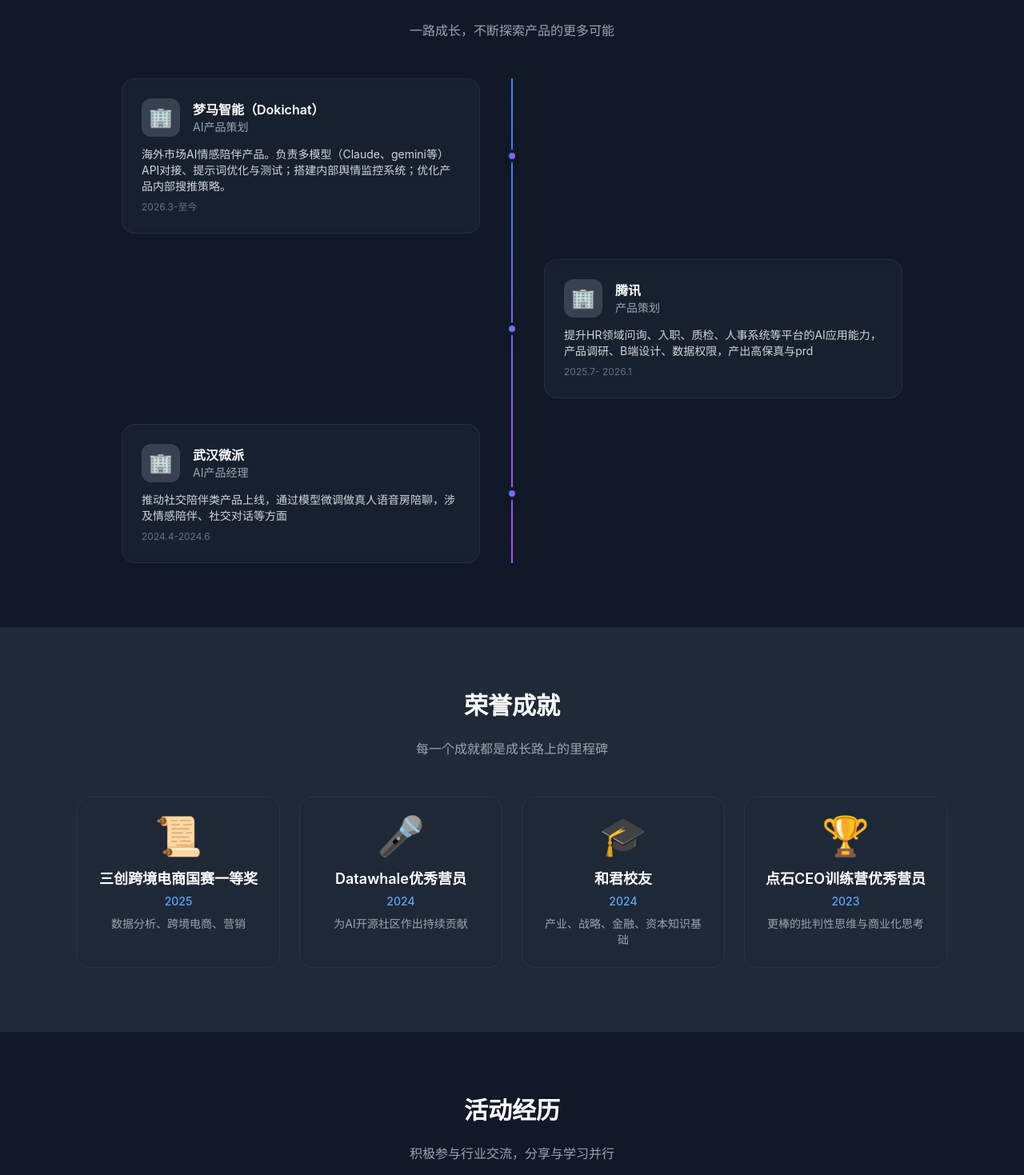
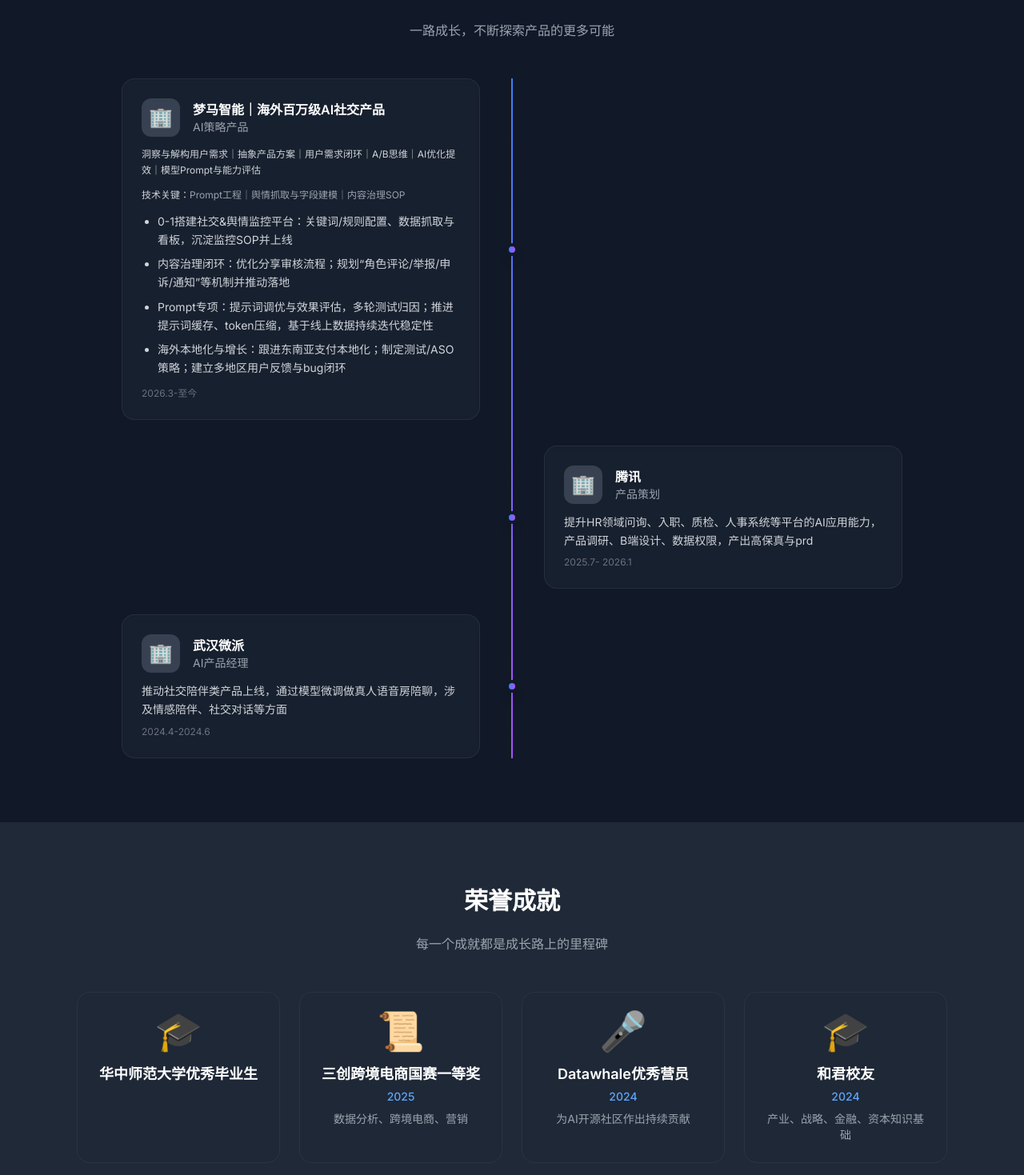
Before and after one commit to kiakizhang/personal-portfolio, a React (Vite) app: page / in a window 1280 px wide. Shown: the part 1561-3030 px from the top of the page at 80% size. Built offline with nearby package versions, Linux system fonts and the light colour scheme.

Commit message:
Update career, contact links, achievements

```diff
--- a/src/components/Sections/Achievements.tsx
+++ b/src/components/Sections/Achievements.tsx
@@ -26,12 +26,16 @@ export default function Achievements() {
               <h3 className="text-lg font-semibold text-white mb-1">
                 {achievement.title}
               </h3>
+              {achievement.year ? (
                 <p className="text-sm text-blue-400 font-medium mb-2">
                   {achievement.year}
                 </p>
+              ) : null}
+              {achievement.description ? (
                 <p className="text-gray-400 text-sm">
                   {achievement.description}
                 </p>
+              ) : null}
             </div>
           ))}
         </div>
--- a/src/components/Sections/Career.tsx
+++ b/src/components/Sections/Career.tsx
@@ -1,8 +1,9 @@
 import { profileData } from '../../data/profile';
+import type { CareerItem } from '../../data/profile';
 import Container from '../Layout/Container';
 
 export default function Career() {
-  const { career } = profileData;
+  const { career } = profileData as { career: CareerItem[] };
 
   return (
     <section id="career" className="py-20 bg-gray-900">
@@ -38,7 +39,32 @@ export default function Career() {
                         <p className="text-sm text-gray-400">{item.role}</p>
                       </div>
                     </div>
-                    <p className="text-gray-300 text-sm">{item.description}</p>
+                    {item.subline ? (
+                      <p className="text-gray-300 text-xs leading-relaxed mb-3">
+                        {item.subline}
+                      </p>
+                    ) : null}
+
+                    {item.techStack ? (
+                      <p className="text-gray-400 text-xs leading-relaxed mb-3">
+                        <span className="text-gray-300">技术关键：</span>
+                        {item.techStack}
+                      </p>
+                    ) : null}
+
+                    {item.highlights?.length ? (
+                      <ul className="text-gray-300 text-sm space-y-2 list-disc pl-5 mb-3">
+                        {item.highlights.map((h, i) => (
+                          <li key={i} className="leading-relaxed">
+                            {h}
+                          </li>
+                        ))}
+                      </ul>
+                    ) : null}
+
+                    {item.description ? (
+                      <p className="text-gray-300 text-sm leading-relaxed">{item.description}</p>
+                    ) : null}
                     <p className="text-xs text-gray-500 mt-2">{item.period}</p>
                   </div>
                 </div>
--- a/src/components/Sections/Contact.tsx
+++ b/src/components/Sections/Contact.tsx
@@ -1,8 +1,96 @@
 import { profileData } from '../../data/profile';
+import type { SocialMediaItem } from '../../data/profile';
 import Container from '../Layout/Container';
+import { useEffect, useRef } from 'react';
 
 export default function Contact() {
-  const { socialMedia } = profileData;
+  const { socialMedia } = profileData as { socialMedia: SocialMediaItem[] };
+  const toastTimerRef = useRef<ReturnType<typeof setTimeout> | null>(null);
+
+  useEffect(() => {
+    return () => {
+      if (toastTimerRef.current) {
+        clearTimeout(toastTimerRef.current);
+      }
+      const el = document.getElementById('copy-toast');
+      if (el) el.remove();
+    };
+  }, []);
+
+  const showToast = (message: string) => {
+    let el = document.getElementById('copy-toast');
+    if (!el) {
+      el = document.createElement('div');
+      el.id = 'copy-toast';
+      el.className =
+        'fixed left-1/2 -translate-x-1/2 bottom-6 px-4 py-2 rounded-full bg-black/80 text-white text-sm shadow-lg z-50';
+      el.setAttribute('role', 'status');
+      el.setAttribute('aria-live', 'polite');
+      document.body.appendChild(el);
+    }
+    el.textContent = message;
+    el.style.display = 'block';
+
+    if (toastTimerRef.current) {
+      clearTimeout(toastTimerRef.current);
+    }
+    toastTimerRef.current = setTimeout(() => {
+      const toastEl = document.getElementById('copy-toast');
+      if (toastEl) toastEl.style.display = 'none';
+    }, 3000);
+  };
+
+  const copyToClipboard = async (text: string) => {
+    // 兼容：某些环境下 clipboard API 可能会卡住（权限弹窗/策略限制），这里做超时保护并提供 fallback
+    const tryClipboardApi = async () => {
+      if (!navigator.clipboard?.writeText) return null;
+      const result = await Promise.race([
+        navigator.clipboard.writeText(text).then(() => true).catch(() => false),
+        new Promise<null>((resolve) => setTimeout(() => resolve(null), 600)),
+      ]);
+      return result; // true/false/null(timeout)
+    };
+
+    const apiResult = await tryClipboardApi();
+    if (apiResult === true) return true;
+    if (apiResult === false) return false;
+
+    // fallback
+    try {
+      const textarea = document.createElement('textarea');
+      textarea.value = text;
+      textarea.style.position = 'fixed';
+      textarea.style.left = '-9999px';
+      textarea.style.top = '-9999px';
+      document.body.appendChild(textarea);
+      textarea.focus();
+      textarea.select();
+      const ok = document.execCommand('copy');
+      document.body.removeChild(textarea);
+      return ok;
+    } catch {
+      return false;
+    }
+  };
+
+  const handleCardClick = async (social: SocialMediaItem) => {
+    const action = social.action;
+    if (!action) return;
+
+    if (action.type === 'link') {
+      window.open(action.url, '_blank', 'noopener,noreferrer');
+      return;
+    }
+
+    if (action.type === 'copy') {
+      // 先给出及时反馈（更符合“点击即提示”），复制结果失败时再补充提示
+      showToast(action.toast || '已复制');
+      const ok = await copyToClipboard(action.value);
+      if (!ok) {
+        showToast('复制失败，请手动复制');
+      }
+    }
+  };
 
   return (
     <section id="contact" className="py-20 bg-gray-800">
@@ -19,6 +107,15 @@ export default function Contact() {
             <div
               key={index}
               className="card text-center group hover:scale-105 hover:-translate-y-1 cursor-pointer"
+              onClick={() => handleCardClick(social)}
+              role="button"
+              tabIndex={0}
+              onKeyDown={(e) => {
+                if (e.key === 'Enter' || e.key === ' ') {
+                  e.preventDefault();
+                  handleCardClick(social);
+                }
+              }}
             >
               {/* QR Code */}
               <div className="w-32 h-32 mx-auto mb-4 bg-gray-700 rounded-xl overflow-hidden">
--- a/src/data/profile.ts
+++ b/src/data/profile.ts
@@ -1,4 +1,28 @@
 // 个人信息数据 - 请替换为您的真实信息
+
+export type CareerItem = {
+  company: string;
+  role: string;
+  period: string;
+  description?: string;
+  logo?: string;
+  // 结构化信息（可选）
+  subline?: string;
+  techStack?: string;
+  highlights?: string[];
+};
+
+export type SocialAction =
+  | { type: "copy"; value: string; toast?: string }
+  | { type: "link"; url: string };
+
+export type SocialMediaItem = {
+  platform: string;
+  icon: string;
+  qrCode: string;
+  description: string;
+  action?: SocialAction;
+};
 
 export const profileData = {
   // 基础信息
@@ -48,10 +72,21 @@ export const profileData = {
   // 职业历程
   career: [
     {
-      company: "梦马智能（Dokichat）",
-      role: "AI产品策划",
+      company: "梦马智能｜海外百万级AI社交产品",
+      role: "AI策略产品",
       period: "2026.3-至今",
-      description: "海外市场AI情感陪伴产品。负责多模型（Claude、gemini等）API对接、提示词优化与测试；搭建内部舆情监控系统；优化产品内部搜推策略。",
+      // 结构化信息（用于更清晰呈现）
+      subline:
+        "洞察与解构用户需求｜抽象产品方案｜用户需求闭环｜A/B思维｜AI优化提效｜模型Prompt与能力评估",
+      techStack: "Prompt工程｜舆情抓取与字段建模｜内容治理SOP",
+      highlights: [
+        "0-1搭建社交&舆情监控平台：关键词/规则配置、数据抓取与看板，沉淀监控SOP并上线",
+        "内容治理闭环：优化分享审核流程；规划“角色评论/举报/申诉/通知”等机制并推动落地",
+        "Prompt专项：提示词调优与效果评估，多轮测试归因；推进提示词缓存、token压缩，基于线上数据持续迭代稳定性",
+        "海外本地化与增长：跟进东南亚支付本地化；制定测试/ASO策略；建立多地区用户反馈与bug闭环",
+      ],
+      // 结构化展示时不再额外输出长段落（保留字段以兼容旧逻辑）
+      description: "",
       logo: "/company-placeholder.png",
     },
     {
@@ -72,6 +107,12 @@ export const profileData = {
 
   // 荣誉成就
   achievements: [
+    {
+      title: "华中师范大学优秀毕业生",
+      year: "",
+      description: "",
+      icon: "🎓",
+    },
     {
       title: "三创跨境电商国赛一等奖",
       year: "2025",
@@ -168,30 +209,52 @@ socialMedia: [
     icon: "wechat",
     qrCode: "/personal-portfolio/vx.jpg",
     description: "欢迎微信交流",
+    action: {
+      type: "copy",
+      value: "qy1934253206",
+      toast: "已复制微信号",
+    },
   },
   {
     platform: "公众号",
     icon: "wechat-official",
     qrCode: "/personal-portfolio/gzh.jpg",
-    description: "记录日常活动及思考",
+    description: "温尘桂音",
+    action: {
+      type: "copy",
+      value: "温尘桂音",
+      toast: "已复制公众号",
+    },
   },
   {
     platform: "播客",
     icon: "podcast",
     qrCode: "/personal-portfolio/boke.jpg",
     description: "收听我的播客节目",
+    action: {
+      type: "link",
+      url: "https://www.xiaoyuzhoufm.com/episode/6941450c4c65abaff34afc1c",
+    },
   },
   {
     platform: "B站",
     icon: "bilibili",
     qrCode: "/personal-portfolio/bilibili.jpg",
     description: "欢迎 B 站账号",
+    action: {
+      type: "link",
+      url: "https://b23.tv/so6CPb1",
+    },
   },
   {
     platform: "CSDN",
     icon: "csdn",
     qrCode: "/personal-portfolio/CSDN.jpg",
     description: "访问 CSDN 博客",
+    action: {
+      type: "link",
+      url: "https://blog.csdn.net/liecheyuan_?spm=1000.2115.3001.5343",
+    },
   },
 ],
 };
--- a/src/index.css
+++ b/src/index.css
@@ -1,8 +1,8 @@
+@import url('https://fonts.googleapis.com/css2?family=Inter:wght@300;400;500;600;700&display=swap');
+
 @tailwind base;
 @tailwind components;
 @tailwind utilities;
-
-@import url('https://fonts.googleapis.com/css2?family=Inter:wght@300;400;500;600;700&display=swap');
 
 @layer base {
   html {
```
Also changed, not shown: 1 other file (tests, documents, lock files or other folders). Lines whose indentation alone changed are shown as unchanged.
